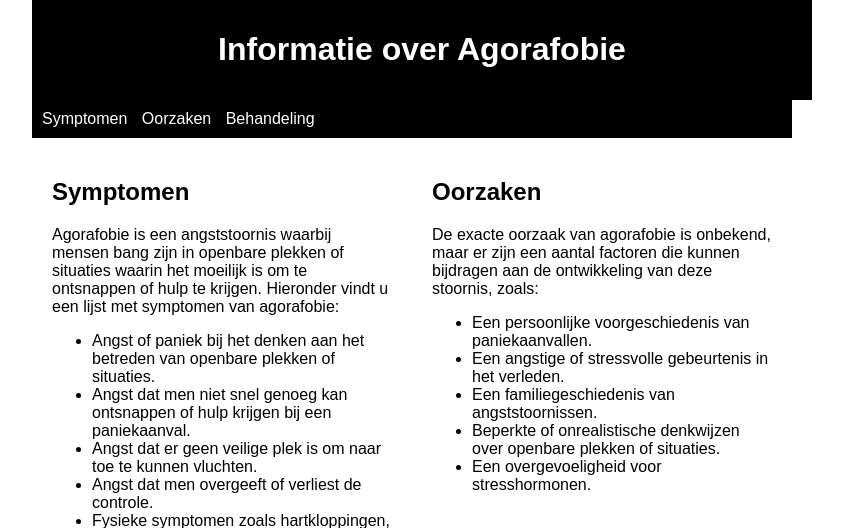
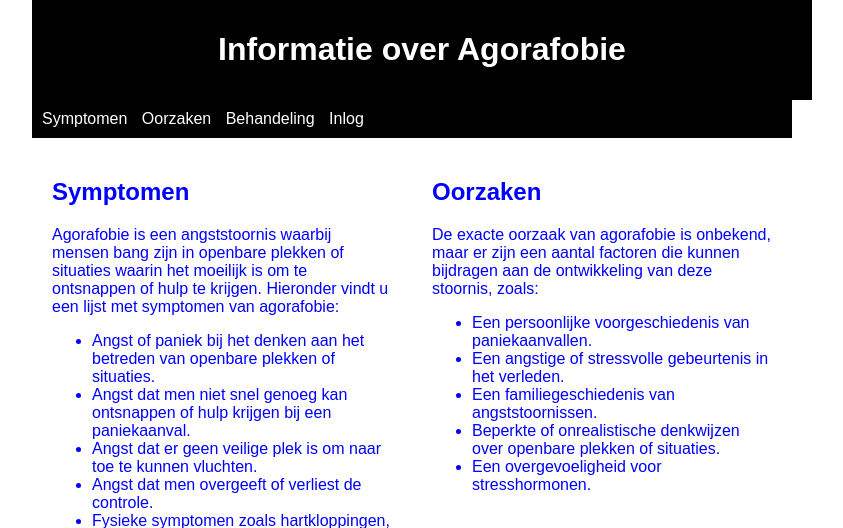
Before and after one commit to Tim-den-Bode/Project-P3-Agorafobie, a PHP site: page / in a window 1280 px wide. Shown: the top 528 px of the page, without its empty margins (228-1071 px from the left). Run offline with PHP 8.4, Linux system fonts and the light colour scheme.

Commit message:
homepage update
added the inlog to the nav bar and updated the text color

```diff
--- a/css/style.css
+++ b/css/style.css
@@ -2,6 +2,7 @@
             font-family: Arial, sans-serif;
             width: 760px;
             margin: 0 auto;
+            color: blue;
         }
 
         header {
@@ -25,7 +26,7 @@
         @media (min-width:760px) {
             nav {
                 display: block;
-                background-color: black;
+                background-color: rgb(0, 0, 0);
                 padding: 10px;
             }
 
--- a/index.html
+++ b/index.html
@@ -16,6 +16,7 @@
             <li><a href="#symptomen">Symptomen</a></li>
             <li><a href="#oorzaken">Oorzaken</a></li>
             <li><a href="#behandeling">Behandeling</a></li>
+            <li><a href="inlog.html">Inlog</a></li>
         </ul>
     </nav>
     <div class="kolom" id="symptomen">
```
